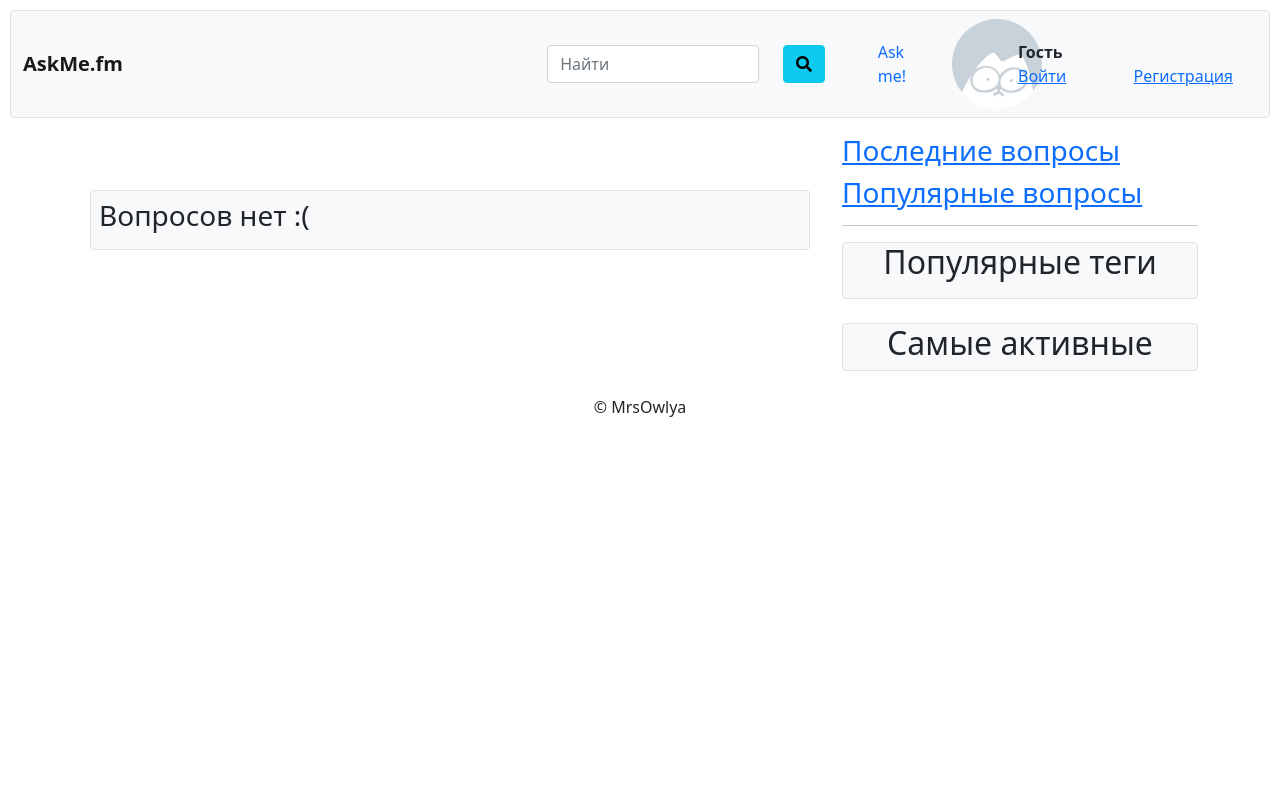
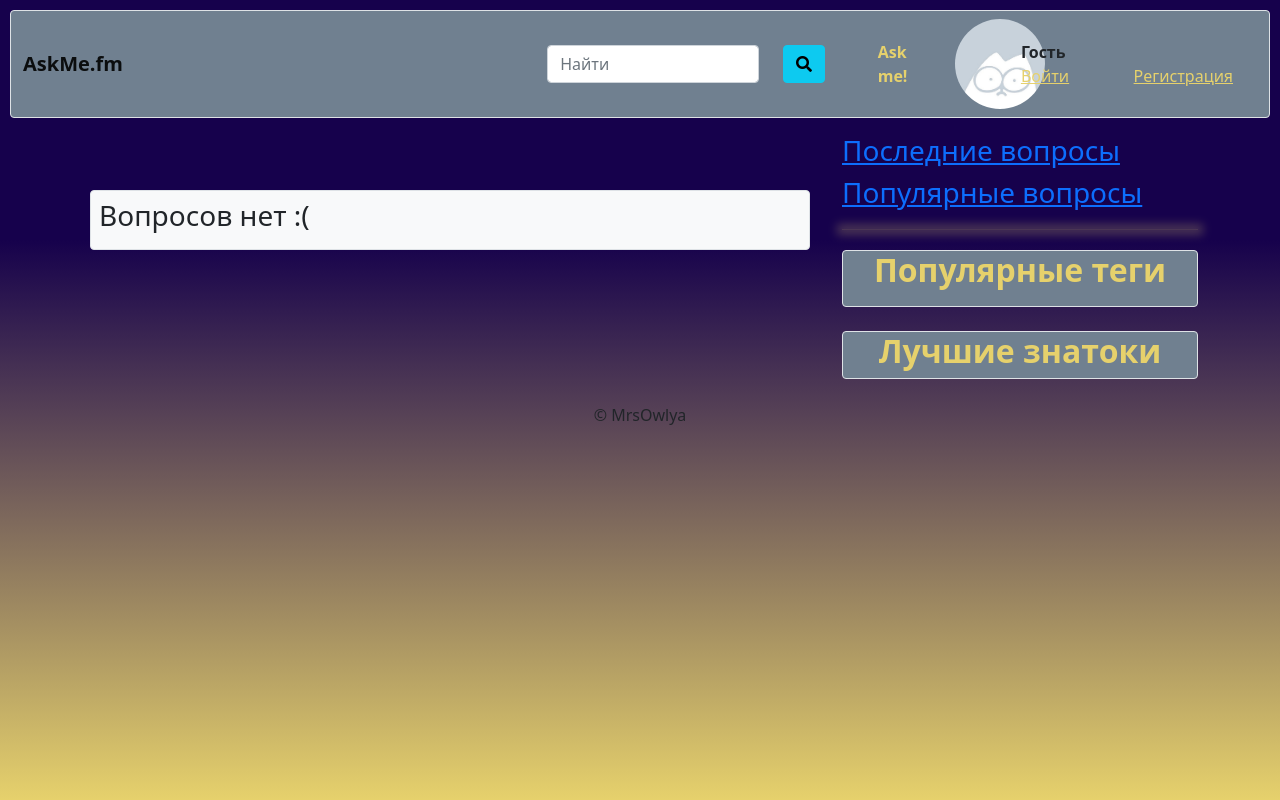
Before and after one commit to MrsOwlya/AskMe.fm, a Django app: page / in a window 1280 px wide. Run offline with Django 3.2, Linux system fonts and the light colour scheme; data that the repository does not hold is empty; some libraries are stand-ins or nearby versions.

Commit message:
Some CSS

```diff
--- a/asking/static/asking/css/style.css
+++ b/asking/static/asking/css/style.css
@@ -1,3 +1,20 @@
+html{
+    min-height: 100%;
+}
+
 body {
+    background: linear-gradient( #16014c 30%, #e6d16c 100%) !important;
+    background-attachment: scroll;
     padding: 10px;
 }
+
+.hr_washed {
+    background: #e6d16c !important;
+    color: #e6d16c !important;
+    border-color: #e6d16c !important;
+    margin: 20px 0;
+    padding: 0;
+    height: 0;
+    border: none;
+    box-shadow: 0 0 10px 5px #e6d16c;
+}
--- a/asking/templates/asking/answers.html
+++ b/asking/templates/asking/answers.html
@@ -12,16 +12,17 @@
             {% csrf_token %}
             {{ form.answer_text }}<br>
             <button type="submit" class="btn btn-info">Ответить</button>
+            <br>
+            <br>
         </form>
 {% else %}
     <p class="font-weight-bold">Войдите или зарегистрируйтесь, чтобы оставить ответ</p>
 {% endif %}
-
 <div id = "answerblock">
 {% if quest.ask_answer.all %}
 	{% for b in page_obj %}
         {% if b.answer_is_right == True %}
-            <div class="p-2 mb-4 bg-success bg-gradient border rounded">
+            <div class="p-2 mb-4 border rounded" style="background-color: mediumaquamarine">
                 <div class="row">
                     <div class="col-2">
                         <img class="rounded-circle m-2" src="/{{ b.answerer_name.account.user_avatar }}" style = "width: 120px">
--- a/asking/templates/asking/ask.html
+++ b/asking/templates/asking/ask.html
@@ -6,7 +6,7 @@
 
 {% block content %}
     {% if user.is_authenticated %}
-    <h1 class = "text-center">Задайте свой вопрос</h1>
+    <h1  style="color: #e6d16c" class = "text-center">Задайте свой вопрос</h1>
     {% if form.errors %}
         <div class="alert alert-danger">{{ form.non_field_errors.as_text|slice:"2:" }}</div>
     {% endif %}
--- a/asking/templates/asking/base.html
+++ b/asking/templates/asking/base.html
@@ -16,7 +16,7 @@
 	</head>
 	<body>
 		<header>
-			<nav class="navbar navbar-expand-lg navbar-light border rounded bg-light">
+			<nav class="navbar navbar-expand-lg navbar-light border rounded" style="background-color: slategrey">
 				<div class="container col-md-5">
 					<a class="navbar-brand" style="font-weight: bold" href="{% url 'index' %}">AskMe.fm</a>
 				</div>
@@ -36,7 +36,7 @@
                 {% if user.is_authenticated %}
                     <div class="container avatar-container col-4">
                             <div class="nav-item">
-                                <a class="nav-link" href="{% url 'ask' %}">Ask me!</a>
+                                <a class="nav-link" style="color: #e6d16c; font-weight: bold" href="{% url 'ask' %}">Ask me!</a>
                             </div>
 
                             <div class="col-2 mr-4">
@@ -48,11 +48,10 @@
                             </div>
                             <div class="row">
                                 <div class="col">
-                                    <a href="{% url 'settings' %}">Настройки</a>
+                                    <a style="color: #e6d16c" href="{% url 'settings' %}">Настройки</a>
                                 </div>
-
                                 <div class="col mr-2">
-                                    <a href="{% url 'logout' %}">Выйти</a>
+                                    <a style="color: #e6d16c" href="{% url 'logout' %}">Выйти</a>
                                 </div>
                             </div>
                         </div>
@@ -60,7 +59,7 @@
                 {% else %}
                     <div class="container avatar-container col-4">
                             <div class="nav-item">
-                                <a class="nav-link" href="{% url 'ask' %}">Ask me!</a>
+                                <a style="color: #e6d16c; font-weight: bold" class="nav-link" href="{% url 'ask' %}">Ask me!</a>
                             </div>
                             <div class="col-2 mr-4">
                                 <img class="rounded-circle" src="{% static "asking/img/noavatar.jpg" %}" style = "width: 90px">
@@ -71,10 +70,10 @@
                             </div>
                             <div class="row">
                                 <div class="col">
-                                    <a href="{% url 'login' %}">Войти</a>
+                                    <a style="color: #e6d16c" href="{% url 'login' %}">Войти</a>
                                 </div>
                                 <div class="col">
-                                    <a href="{% url 'signup' %}">Регистрация</a>
+                                    <a style="color: #e6d16c" href="{% url 'signup' %}">Регистрация</a>
                                 </div>
                             </div>
                         </div>
@@ -96,7 +95,7 @@
                     <div>
                         <a href = "{% url 'index_hot' %}"><h3>Популярные вопросы</h3></a>
                     </div>
-                    <hr>
+                    <hr class="hr_washed">
                     {% block sidepanel %}
                         {% include 'asking/sidepanel.html' %}
                     {% endblock %}
--- a/asking/templates/asking/index.html
+++ b/asking/templates/asking/index.html
@@ -8,30 +8,32 @@
     <div class = "my-4 p-2">
         {% if index or q %}
             <div class="row">
-                <h2>{{ title }}</h2>
+                <h2 style="color: #e6d16c; font-weight: bold">{{ title }}</h2>
             </div>
+            <br>
+            <br>
             {% if page_obj.has_other_pages %}
                 <nav>
                     <ul class="pagination justify-content-left">
                         {% if page_obj.has_previous %}
                             <li class="page_item">
-                                <a class="page-link" href="?page={{ page_obj.previous_page_number }}">&lt;</a>
+                                <a style="background-color: slategrey; color: #16014c" class="page-link" href="?page={{ page_obj.previous_page_number }}">&lt;</a>
                             </li>
                         {% endif %}
                         {% for p in page_obj.paginator.page_range %}
                             {% if page_obj.number == p %}
                                 <li class = "page-item active">
-                                    <a class="page-link" href="?page={{ p }}">{{ p }}</a>
+                                    <a style="background-color: #e6d16c; color: #16014c" class="page-link" href="?page={{ p }}">{{ p }}</a>
                                 </li>
                             {% elif p >= page_obj.number|add:-2 and p <= page_obj.number|add:2 %}
                                 <li class = "page-item">
-                                    <a class="page-link" href="?page={{ p }}">{{ p }}</a>
+                                    <a style="background-color: slategrey; color: #16014c" class="page-link" href="?page={{ p }}">{{ p }}</a>
                                 </li>
                             {% endif %}
                         {% endfor %}
                         {% if page_obj.has_next %}
                             <li class="page_item">
-                                <a class="page-link" href="?page={{ page_obj.next_page_number }}">&gt;</a>
+                                <a style="background-color: slategrey; color: #16014c" class="page-link" href="?page={{ page_obj.next_page_number }}">&gt;</a>
                             </li>
                         {% endif %}
                     </ul>
--- a/asking/templates/asking/login.html
+++ b/asking/templates/asking/login.html
@@ -5,7 +5,7 @@
 {% block title %}Авторизация{% endblock %}
 
 {% block content %}
-    <h1 class = "text-center">Авторизация</h1>
+    <h1  style="color: #e6d16c" class = "text-center">Авторизация</h1>
     {% if form.errors %}
         <div class="alert alert-danger">{{ form.non_field_errors.as_text|slice:"2:" }}</div>
     {% endif %}
--- a/asking/templates/asking/sidepanel.html
+++ b/asking/templates/asking/sidepanel.html
@@ -1,35 +1,35 @@
 {% load static %}
 
 {% block sidepanel %}
-    <div class = "border rounded bg-light mb-4">
-        <h2 class = "text-center">Популярные теги</h2>
+    <div class = "border rounded mb-4" style="background-color: slategrey">
+        <h2 style="color: #e6d16c; font-weight: bold" class = "text-center">Популярные теги</h2>
         <div class="text-center my-3">
-            <a class="hot_tags0" style="font-weight: bold"></a>
+            <a style="color: #e6d16c" class="hot_tags0" style="font-weight: bold"></a>
         </div>
         <div class="text-center my-3">
-            <a class="hot_tags1" style="font-weight: bold"></a>
+            <a style="color: #e6d16c" class="hot_tags1" style="font-weight: bold"></a>
         </div>
         <div class="text-center my-3">
-            <a class="hot_tags2" style="font-weight: bold"></a>
+            <a style="color: #e6d16c" class="hot_tags2" style="font-weight: bold"></a>
         </div>
         <div class="text-center my-3">
-            <a class="hot_tags3" style="font-weight: bold"></a>
+            <a style="color: #e6d16c" class="hot_tags3" style="font-weight: bold"></a>
         </div>
         <div class="text-center my-3">
-            <a class="hot_tags4" style="font-weight: bold"></a>
+            <a style="color: #e6d16c" class="hot_tags4" style="font-weight: bold"></a>
         </div>
     </div>
-    <div class = "border rounded bg-light mb-4">
-        <h2 class = "text-center">Самые активные</h2>
-        <div class="active_users0 text-center">
+    <div class = "border rounded mb-4" style="background-color: slategrey">
+        <h2 style="color: #e6d16c; font-weight: bold" class = "text-center">Лучшие знатоки</h2>
+        <div style="color: #e6d16c" class="active_users0 text-center">
         </div>
-        <div class="active_users1 text-center">
+        <div style="color: #e6d16c" class="active_users1 text-center">
         </div>
-        <div class="active_users2 text-center">
+        <div style="color: #e6d16c" class="active_users2 text-center">
         </div>
-        <div class="active_users3 text-center">
+        <div style="color: #e6d16c" class="active_users3 text-center">
         </div>
-        <div class="active_users4 text-center">
+        <div style="color: #e6d16c" class="active_users4 text-center">
         </div>
     </div>
 {% endblock %}
--- a/asking/templates/asking/signup.html
+++ b/asking/templates/asking/signup.html
@@ -5,7 +5,7 @@
 {% block title %}{{ title }}{% endblock %}
 
 {% block content %}
-    <h1 class = "text-center">{{ title }}</h1>
+    <h1  style="color: #e6d16c" class = "text-center">{{ title }}</h1>
     {% if alert %}
         {% if form.errors %}
             <div class="alert alert-danger">{{ form.non_field_errors.as_text|slice:"2:" }}</div>
```
Also changed, not shown: asking/templates/asking/question.html (+10 -9 lines).
